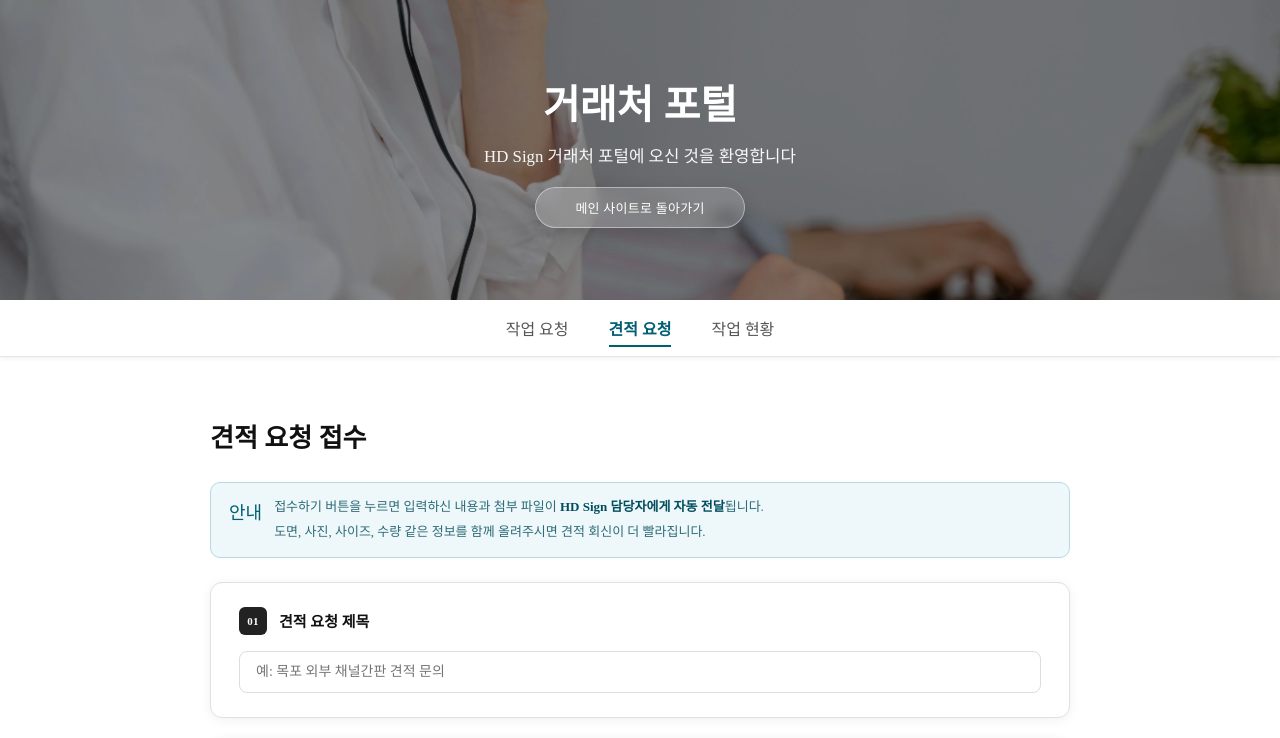
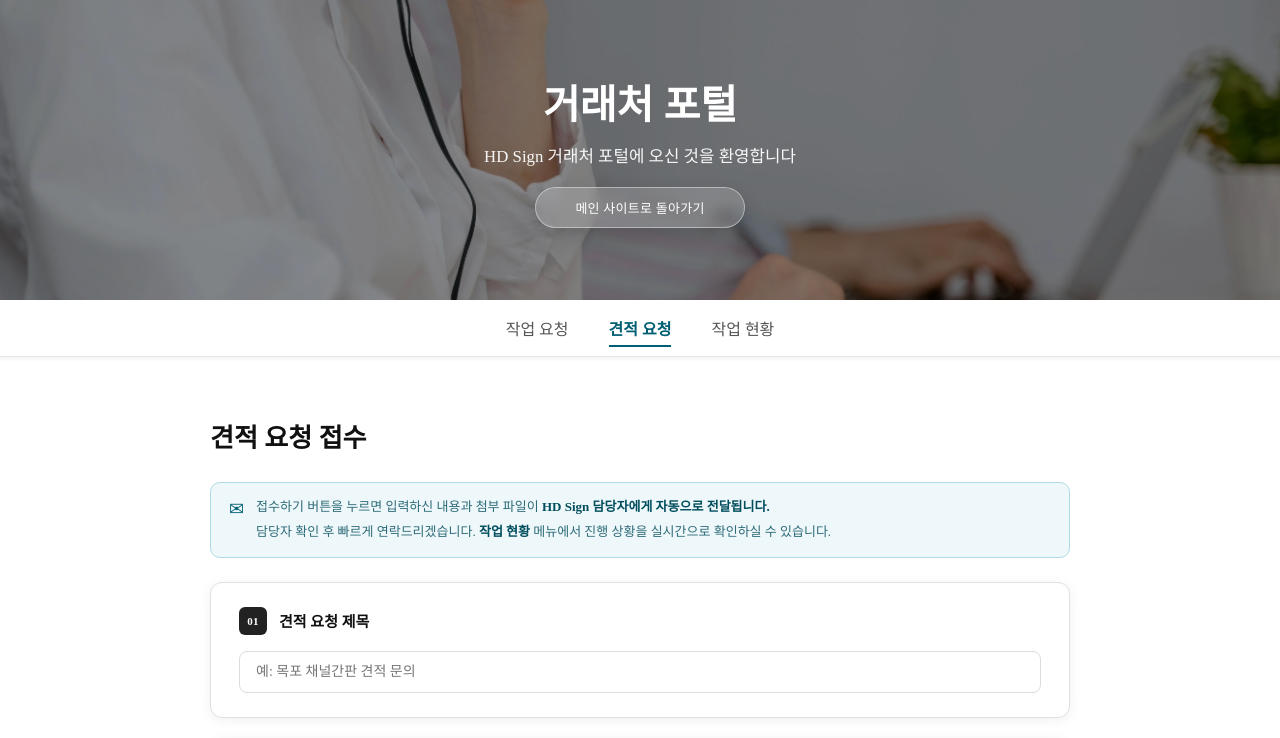
Before and after one commit to gusdn0236/hdsign, a React (Vite) app in the folder frontend/: page /hdsign/client/quote in a window 1280 px wide. Shown: the top 738 px of the page. Built offline with nearby package versions, Linux system fonts and the light colour scheme; sample sign-in values are in the browser's storage.

Commit message:
fix: unify request notice emphasis and title example

```diff
--- a/frontend/src/pages/client/ClientQuoteRequest.jsx
+++ b/frontend/src/pages/client/ClientQuoteRequest.jsx
@@ -151,8 +151,8 @@ export default function ClientQuoteRequest() {
                 </div>
                 <div className="submitted-wrap">
                     <span className="submitted-icon">완료</span>
-                    <h2 className="submitted-title">견적 요청이 접수되었습니다</h2>
-                    <p className="submitted-desc">담당자가 확인 후 회신드리겠습니다.</p>
+                    <h2 className="submitted-title">견적 요청이 접수되었습니다.</h2>
+                    <p className="submitted-desc">담당자가 확인 후 빠르게 회신드리겠습니다.</p>
                     <button className="req-submit-btn" onClick={reset}>새 견적 요청 작성하기</button>
                 </div>
             </div>
@@ -166,10 +166,10 @@ export default function ClientQuoteRequest() {
             </div>
 
             <div className="request-notice">
-                <span className="request-notice-icon">안내</span>
+                <span className="request-notice-icon">✉</span>
                 <div className="request-notice-text">
-                    <p>접수하기 버튼을 누르면 입력하신 내용과 첨부 파일이 <strong>HD Sign 담당자에게 자동 전달</strong>됩니다.</p>
-                    <p>도면, 사진, 사이즈, 수량 같은 정보를 함께 올려주시면 견적 회신이 더 빨라집니다.</p>
+                    <p>접수하기 버튼을 누르면 입력하신 내용과 첨부 파일이 <strong>HD Sign 담당자에게 자동으로 전달됩니다.</strong></p>
+                    <p>담당자 확인 후 빠르게 연락드리겠습니다. <strong>작업 현황</strong> 메뉴에서 진행 상황을 실시간으로 확인하실 수 있습니다.</p>
                 </div>
             </div>
 
@@ -181,7 +181,7 @@ export default function ClientQuoteRequest() {
                             className="req-input"
                             value={title}
                             onChange={(e) => setTitle(e.target.value)}
-                            placeholder="예: 목포 외부 채널간판 견적 문의"
+                            placeholder="예: 목포 채널간판 견적 문의"
                             maxLength={100}
                         />
                     </Section>
@@ -195,7 +195,7 @@ export default function ClientQuoteRequest() {
                             className="req-textarea"
                             value={note}
                             onChange={(e) => setNote(e.target.value)}
-                            placeholder="사이즈, 수량, 설치 위치, 희망 일정, 문의 내용을 적어 주세요."
+                            placeholder="사이즈, 수량, 설치 위치, 납기 일정, 문의 내용을 적어 주세요."
                             rows={6}
                         />
                         <p className="char-count">{note.length}자</p>
--- a/frontend/src/pages/client/ClientRequest.jsx
+++ b/frontend/src/pages/client/ClientRequest.jsx
@@ -29,11 +29,6 @@ const DAY_NAMES = ['일', '월', '화', '수', '목', '금', '토'];
 const LARGE_LINK_THRESHOLD_MB = 25;
 const MAX_TOTAL_FILE_SIZE_MB = 300;
 const MAX_TOTAL_FILE_SIZE_BYTES = MAX_TOTAL_FILE_SIZE_MB * 1024 * 1024;
-const NOTICE_LINES = [
-    '접수하기 버튼을 누르면 입력하신 내용과 첨부 파일이 HD Sign 담당자에게 자동으로 전달됩니다.',
-    '담당자 확인 후 빠르게 연락드리겠습니다. 작업 현황 메뉴에서 진행 상황을 실시간으로 확인하실 수 있습니다.',
-];
-
 function DatePicker({ value, onChange }) {
     const today = new Date();
     today.setHours(0, 0, 0, 0);
@@ -112,7 +107,7 @@ function FileDropZone({ files, onFilesChange }) {
                 onDrop={handleDrop}
                 onClick={() => inputRef.current?.click()}
             >
-                <span className="drop-zone-icon">업로드</span>
+                <span className="drop-zone-icon">📁</span>
                 <p className="drop-zone-text">파일을 드래그하거나 클릭하여 업로드</p>
                 <p className="drop-zone-sub">
                     AI, PDF, JPG, PNG, ZIP 등 모든 형식 가능 ({LARGE_LINK_THRESHOLD_MB}MB 초과분은 자동 대용량 링크 전환, 총 {MAX_TOTAL_FILE_SIZE_MB}MB)
@@ -479,9 +474,8 @@ export default function ClientRequest() {
             <div className="request-notice">
                 <span className="request-notice-icon">✉</span>
                 <div className="request-notice-text">
-                    {NOTICE_LINES.map((line) => (
-                        <p key={line}>{line}</p>
-                    ))}
+                    <p>접수하기 버튼을 누르면 입력하신 내용과 첨부 파일이 <strong>HD Sign 담당자에게 자동으로 전달됩니다.</strong></p>
+                    <p>담당자 확인 후 빠르게 연락드리겠습니다. <strong>작업 현황</strong> 메뉴에서 진행 상황을 실시간으로 확인하실 수 있습니다.</p>
                 </div>
             </div>
 
@@ -494,7 +488,7 @@ export default function ClientRequest() {
                                 className="req-input"
                                 value={title}
                                 onChange={(e) => setTitle(e.target.value)}
-                                placeholder="예: 목포 북항 크림색 후면채널간판"
+                                placeholder="예) 푸드케어 내부 아크릴, 행복치과의원 외부사인"
                                 maxLength={100}
                             />
                         </Section>
```
